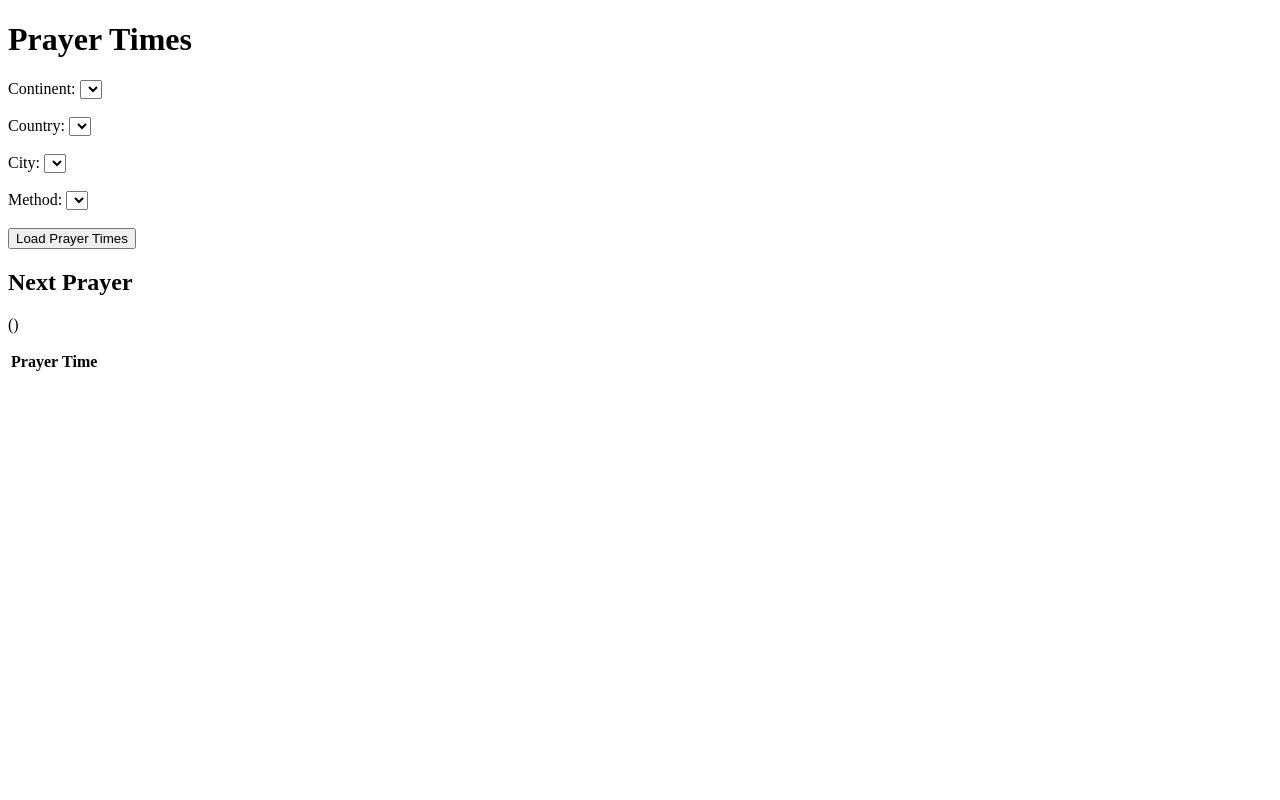
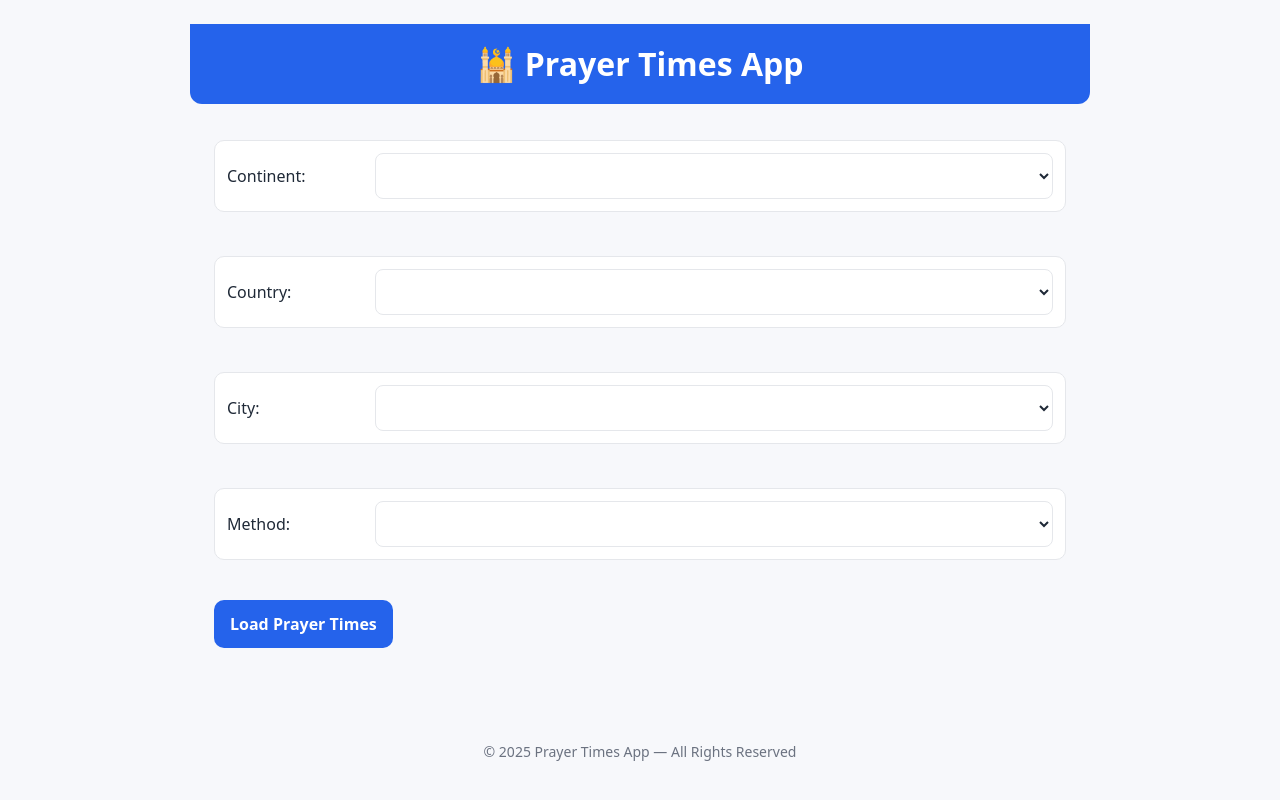
Before and after one commit to Anan631/Prayer-Times-Web-App, a plain HTML site: page index.html in a window 1280 px wide. Drawn offline with Linux system fonts and the light colour scheme.

Commit message:
Added style.css

```diff
--- a/index.html
+++ b/index.html
@@ -1,42 +1,52 @@
 <!DOCTYPE html>
 <html lang="en">
-
   <head>
-  <meta charset="UTF-8">
+    <meta charset="UTF-8" />
     <title>Prayer Times</title>
+    <link rel="icon" type="image/png" href="assets/logo.png?v=3" />
+    <link rel="stylesheet" href="style.css" />
   </head>
 
   <body>
-  <h1>Prayer Times</h1>
+    <header>
+      <h1>🕌 Prayer Times App</h1>
+    </header>
 
-  <label>Continent:
+    <main>
+      <label>
+        Continent:
         <select id="continent"></select>
       </label>
-  <br><br>
-  <label>Country:
+      <br /><br />
+      <label>
+        Country:
         <select id="country"></select>
       </label>
-  <br><br>
-  <label>City:
+      <br /><br />
+      <label>
+        City:
         <select id="city"></select>
       </label>
-  <br><br>
-  <label>Method:
+      <br /><br />
+      <label>
+        Method:
         <select id="method"></select>
       </label>
-  <br><br>
+      <br /><br />
       <button id="load">Load Prayer Times</button>
 
       <div id="error" class="hidden"></div>
 
+      <div class="hidden" id="next-prayer-wrapper">
         <h2>Next Prayer</h2>
         <p>
           <strong id="next-prayer-name"></strong>
           <span id="next-prayer-time"></span>
-    (<span id="next-prayer-countdown"></span>)
+          <span id="next-prayer-countdown"></span>
         </p>
+      </div>
 
-  <table id="prayer-table">
+      <table id="prayer-table" class="hidden">
         <thead>
           <tr>
             <th>Prayer</th>
@@ -45,8 +55,12 @@
         </thead>
         <tbody></tbody>
       </table>
+    </main>
 
-  <script type="module" src="./js/app.js"></script>
+    <footer>
+      <p>© 2025 Prayer Times App — All Rights Reserved</p>
+    </footer>
+
+    <script type="module" src="js/app.js"></script>
   </body>
-
 </html>
--- a/js/api.js
+++ b/js/api.js
@@ -6,7 +6,7 @@ export async function fetchCountries(continent) {
   const res = await fetch(API_ENDPOINTS.countriesByContinent(continent));
   if (!res.ok) throw new Error("Failed to fetch countries");
   const data = await res.json();
-  return data.map(c => c.name.common).sort();
+  return data.map((c) => c.name.common).sort();
 }
 
 export async function fetchCities(country) {
@@ -27,7 +27,9 @@ export async function fetchCities(country) {
 }
 
 export async function fetchPrayerTimes(city, country, methodId) {
-  const url = `${API_ENDPOINTS.prayerTimes}?city=${encodeURIComponent(city)}&country=${encodeURIComponent(country)}&method=${methodId}`;
+  const url = `${API_ENDPOINTS.prayerTimes}?city=${encodeURIComponent(
+    city
+  )}&country=${encodeURIComponent(country)}&method=${methodId}`;
   const res = await fetch(url);
   if (!res.ok) throw new Error("Failed to fetch prayer times");
   const { data } = await res.json();
--- /dev/null
+++ b/style.css
@@ -0,0 +1,196 @@
+:root {
+  --bg: #f7f8fb;
+  --text: #1f2937;
+  --muted: #6b7280;
+  --primary: #2563eb;
+  --border: #e5e7eb;
+  --card: #ffffff;
+}
+
+@media (prefers-color-scheme: dark) {
+  :root {
+    --bg: #0f172a;
+    --text: #e5e7eb;
+    --muted: #a3a7b0;
+    --primary: #60a5fa;
+    --border: #20263a;
+    --card: #10182e;
+  }
+}
+
+*,
+*::before,
+*::after {
+  box-sizing: border-box;
+}
+
+html,
+body {
+  height: 100%;
+}
+
+body {
+  margin: 0;
+  font-family: system-ui, -apple-system, Segoe UI, Roboto, Arial, sans-serif;
+  color: var(--text);
+  background: var(--bg);
+  line-height: 1.5;
+  padding: 24px;
+  display: grid;
+  place-items: start center;
+}
+
+body > *:not(script) {
+  width: min(900px, 100%);
+}
+
+h1 {
+  margin: 0 0 16px;
+  font-size: clamp(28px, 4vw, 36px);
+}
+h2 {
+  margin: 24px 0 8px;
+  font-size: clamp(20px, 2.5vw, 24px);
+}
+
+header {
+  background: var(--primary);
+  color: #fff;
+  padding: 16px;
+  text-align: center;
+  border-radius: 0 0 12px 12px;
+}
+
+header h1 {
+  margin: 0;
+  font-size: clamp(22px, 4vw, 32px);
+}
+
+main {
+  padding: 24px;
+  max-width: 900px;
+  margin: 0 auto;
+}
+
+label {
+  display: grid;
+  gap: 8px;
+  margin: 10px 0;
+  padding: 12px;
+  background: var(--card);
+  border: 1px solid var(--border);
+  border-radius: 10px;
+}
+
+select,
+button {
+  font: inherit;
+  color: inherit;
+}
+
+select {
+  width: 100%;
+  padding: 10px 12px;
+  border: 1px solid var(--border);
+  border-radius: 8px;
+  background: transparent;
+}
+
+button#load {
+  margin: 6px 0 10px;
+  padding: 12px 16px;
+  border: none;
+  border-radius: 10px;
+  background: var(--primary);
+  color: #fff;
+  font-weight: 600;
+  cursor: pointer;
+}
+button#load:disabled {
+  opacity: 0.6;
+  cursor: not-allowed;
+}
+button#load:hover {
+  filter: brightness(1.05);
+}
+
+.hidden {
+  display: none !important;
+}
+#error {
+  margin-top: 8px;
+  padding: 10px 12px;
+  color: #fff;
+  background: #ef4444;
+  border-radius: 8px;
+}
+
+p {
+  margin: 6px 0 0;
+  color: var(--muted);
+}
+#next-prayer-name {
+  color: var(--text);
+  font-weight: 700;
+  margin-right: 6px;
+}
+#next-prayer-time {
+  font-weight: 700;
+  margin-left: 4px;
+}
+
+#prayer-table {
+  width: 100%;
+  border-collapse: collapse;
+  background: var(--card);
+  border: 1px solid var(--border);
+  border-radius: 10px;
+  overflow: hidden;
+}
+
+#prayer-table {
+  width: 100%;
+  max-width: 900px;
+  margin: 20px auto;
+  border-collapse: collapse;
+  background: var(--card);
+  border: 1px solid var(--border);
+  border-radius: 10px;
+  overflow: hidden;
+}
+
+#prayer-table th,
+#prayer-table td {
+  padding: 12px 16px;
+  text-align: left;
+  border-bottom: 1px solid var(--border);
+}
+
+#prayer-table thead {
+  background: rgba(0, 0, 0, 0.03);
+}
+
+#prayer-table tbody tr:nth-child(odd) td {
+  background: rgba(0, 0, 0, 0.02);
+}
+
+label + br {
+  display: none;
+}
+
+@media (min-width: 640px) {
+  label {
+    grid-template-columns: 140px 1fr;
+    align-items: center;
+  }
+}
+
+footer {
+  margin-top: 40px;
+
+  color: #fff;
+  text-align: center;
+  padding: 12px;
+  font-size: 14px;
+  border-radius: 12px 12px 0 0;
+}
```
Also changed, not shown: assets/logo.png (added). Lines whose indentation alone changed are shown as unchanged.
